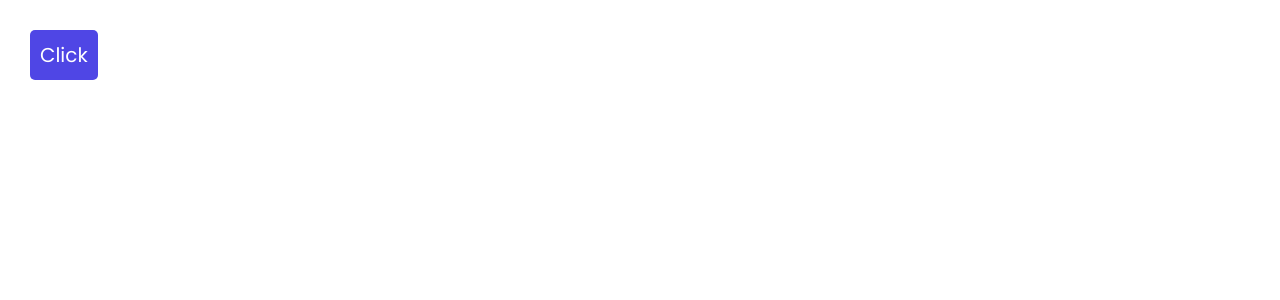
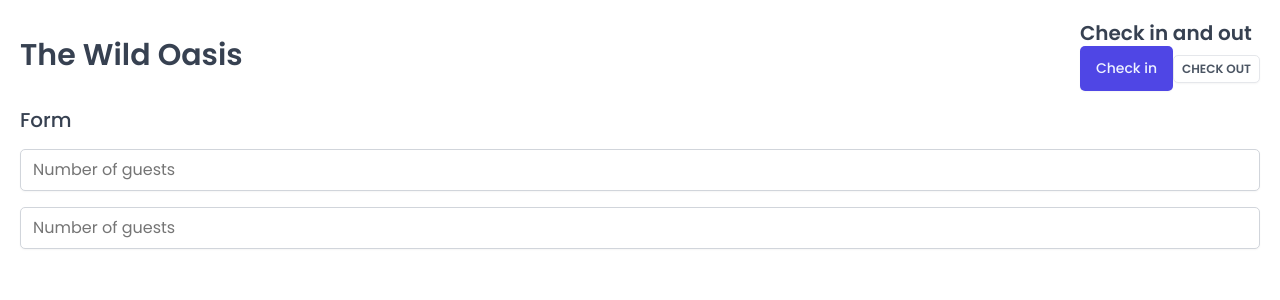
Before and after one commit to CodePapa360/The-Wild-Oasis, a React (Vite) app: page / in a window 1280 px wide. Shown: the top 300 px of the page. Built offline with nearby package versions, Linux system fonts and the light colour scheme; a web font is replaced by a local one.

Commit message:
fundamental of styled components

```diff
--- a/index.html
+++ b/index.html
@@ -2,7 +2,7 @@
 <html lang="en">
   <head>
     <meta charset="UTF-8" />
-    <link rel="icon" type="image/svg+xml" href="/vite.svg" />
+    <link rel="icon" type="image/svg+xml" href="/public/vite.svg" />
     <meta name="viewport" content="width=device-width, initial-scale=1.0" />
 
     <link rel="preconnect" href="https://fonts.googleapis.com" />
--- a/src/App.jsx
+++ b/src/App.jsx
@@ -1,26 +1,43 @@
 import styled from "styled-components";
 import GlobalStyles from "./styles/GlobalStyles";
+import Button from "./ui/Button";
+import Input from "./ui/Input";
+import Heading from "./ui/Heading";
+import Row from "./ui/Row";
 
-const Button = styled.button`
-  background-color: var(--color-brand-600);
-  font-size: 2rem;
-  color: white;
-  cursor: pointer;
-  border: none;
-  border-radius: 5px;
-  margin: 3rem;
-  padding: 1rem;
-
-  &:hover {
-    background-color: var(--color-brand-800);
-  }
+const StyledApp = styled.main`
+  /* background-color: tomato; */
+  padding: 20px;
 `;
 
 function App() {
   return (
     <>
       <GlobalStyles />
-      <Button onClick={() => alert("You clicked")}>Click</Button>
+      <StyledApp>
+        <Row>
+          <Row type="horizontal">
+            <Heading as="h1">The Wild Oasis</Heading>
+            <div>
+              <Heading as="h2">Check in and out</Heading>
+              <Button onClick={() => alert("Check in")}>Check in</Button>
+              <Button
+                variation="secondary"
+                size="small"
+                onClick={() => alert("Check out")}
+              >
+                Check out
+              </Button>
+            </div>
+          </Row>
+
+          <Row>
+            <Heading as="h3">Form</Heading>
+            <Input type="number" placeholder="Number of guests" />
+            <Input type="number" placeholder="Number of guests" />
+          </Row>
+        </Row>
+      </StyledApp>
     </>
   );
 }
--- a/src/ui/Button.jsx
+++ b/src/ui/Button.jsx
@@ -47,3 +47,19 @@
     }
   `,
 };
+
+export const Button = styled.button`
+  border: none;
+  border-radius: var(--border-radius-sm);
+  box-shadow: var(--shadow-sm);
+
+  ${(props) => sizes[props.size]}
+  ${(props) => variations[props.variation]}
+`;
+
+Button.defaultProps = {
+  variation: "primary",
+  size: "medium",
+};
+
+export default Button;
--- /dev/null
+++ b/src/ui/Heading.jsx
@@ -0,0 +1,28 @@
+import styled, { css } from "styled-components";
+
+const Heading = styled.h1`
+  ${(props) =>
+    props.as === "h1" &&
+    css`
+      font-size: 3rem;
+      font-weight: 600;
+    `}
+
+  ${(props) =>
+    props.as === "h2" &&
+    css`
+      font-size: 2rem;
+      font-weight: 600;
+    `}
+
+    ${(props) =>
+    props.as === "h3" &&
+    css`
+      font-size: 2rem;
+      font-weight: 500;
+    `}
+
+  line-height: 1.3;
+`;
+
+export default Heading;
--- /dev/null
+++ b/src/ui/Input.jsx
@@ -0,0 +1,11 @@
+import styled from "styled-components";
+
+const Input = styled.input`
+  border: 1px solid var(--color-grey-300);
+  background-color: var(--color-grey-0);
+  border-radius: var(--border-radius-sm);
+  box-shadow: var(--shadow-sm);
+  padding: 0.8rem 1.2rem;
+`;
+
+export default Input;
--- /dev/null
+++ b/src/ui/Row.jsx
@@ -0,0 +1,25 @@
+import styled, { css } from "styled-components";
+
+const Row = styled.div`
+  display: flex;
+
+  ${(props) =>
+    props.type === "horizontal" &&
+    css`
+      justify-content: space-between;
+      align-items: center;
+    `}
+
+  ${(props) =>
+    props.type === "vertical" &&
+    css`
+      flex-direction: column;
+      gap: 1.6rem;
+    `}
+`;
+
+Row.defaultProps = {
+  type: "vertical",
+};
+
+export default Row;
```
